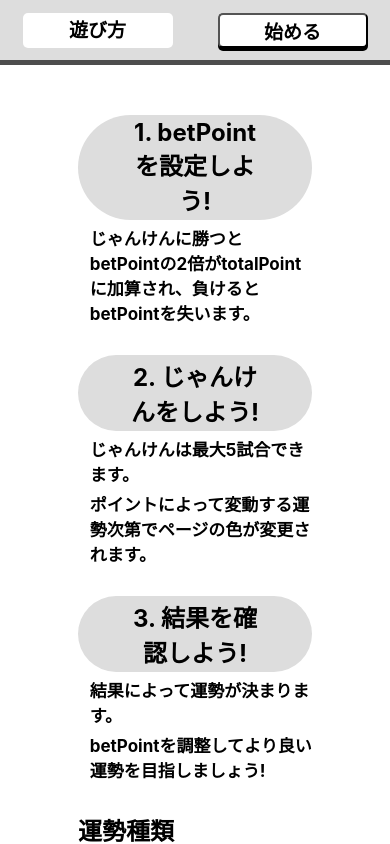
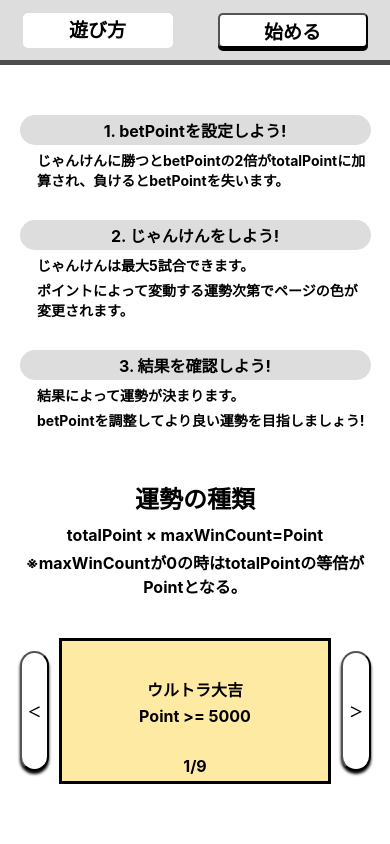
Before and after one commit to koshiro-adachi/janken-app, a React (Create React App) app: page /howtoplay in a window 390 px wide. Shown: the top 844 px of the page. Built offline with nearby package versions, Linux system fonts and the light colour scheme.

Commit message:
slideのCSSとレスポンシブ

```diff
--- a/src/Pages/HowToPlay/Slide.tsx
+++ b/src/Pages/HowToPlay/Slide.tsx
@@ -90,15 +90,17 @@ export const Slide: FC = () => {
   return (
     <>
       <div className="slideWrapper">
-        <h2>運勢種類</h2>
+        <h2>運勢の種類</h2>
         <p>totalPoint × maxWinCount=Point</p>
         <p>※maxWinCountが0の時はtotalPointの等倍がPointとなる。</p>
         <div className="slideMain">
           <button onClick={onClickBack}>＜</button>
           <div ref={ref} className="slideBody">
-            <p>{fortuneArray[num].name}</p>
-            <p>{fortuneArray[num].point}</p>
-            <p>{fortuneArray[num].number}</p>
+            <div className="slideContent">
+              <p>{fortuneArray[num].name}</p>
+              <p>{fortuneArray[num].point}</p>
+            </div>
+            <p className="slidePageNum">{`${fortuneArray[num].number}/9`}</p>
           </div>
           <button onClick={onClickNext}>＞</button>
         </div>
--- a/src/Pages/HowToPlay/howToPlay.css
+++ b/src/Pages/HowToPlay/howToPlay.css
@@ -61,9 +61,109 @@
 }
 /* ---hoe to play--- */
 .slideWrapper {
+  text-align: center;
+}
+.slideWrapper h2 {
+  margin: 50px 0 10px 0;
+}
+.slideWrapper p {
+  margin: 5px 0 5px 0;
+  font-weight: 700;
 }
 .slideMain {
+  margin: 40px 0 100px 0;
+  display: flex;
+  justify-content: center;
+  align-items: center;
+}
+.slideMain button {
+  background-color: white;
+  font-weight: 800;
+  border-radius: 9999px;
+  height: 150px;
+  box-shadow: 0 3px 3px;
+  transition: all 0.1s;
+}
+.slideMain button:hover {
+  background-color: #cafff8;
+  box-shadow: none;
 }
 .slideBody {
+  width: 500px;
+  height: 200px;
+  margin: 0 10px;
+  border: solid;
+  position: relative;
+}
+.slideContent {
+  position: absolute;
+  top: 43%;
+  left: 50%;
+  transform: translate(-50%, -50%);
+}
+.slidePageNum {
+  position: absolute;
+  top: 86%;
+  left: 50%;
+  transform: translate(-50%, -50%);
 }
 /* ---slide--- */
+
+@media screen and (max-width: 630px) {
+  .howToPlayMain h2 {
+    font-size: 1.2rem;
+  }
+}
+@media screen and (max-width: 540px) {
+  .howToPlayMainWrapper {
+    margin: 50px 10%;
+  }
+}
+@media screen and (max-width: 401px) {
+  .howToPlayMainWrapper {
+    margin: 50px 5%;
+  }
+  .howToPlayMain p {
+    font-size: 14px;
+  }
+  .howToPlayMain h2 {
+    font-size: 1rem;
+  }
+  .slideBody {
+    height: 140px;
+  }
+  .slideMain button {
+    height: 120px;
+  }
+}
+@media screen and (max-width: 333px) {
+  .slideWrapper p {
+    font-size: 13px;
+  }
+  .slideWrapper h2 {
+    font-size: 20px;
+  }
+  .howToPlayMain h2 {
+    padding: 3px 20px;
+  }
+  .howToPlayFooter button {
+    height: 30px;
+    width: 118px;
+    font-size: 15px;
+  }
+  .howToPlayFooter h1 {
+    font-size: 15px;
+    height: 30px;
+    width: 118px;
+    line-height: 31px;
+    margin: auto 0;
+  }
+}
+@media screen and (max-width: 290px) {
+  .slideWrapper p {
+    font-size: 11px;
+  }
+  .slideWrapper h2 {
+    font-size: 17px;
+  }
+}
```
